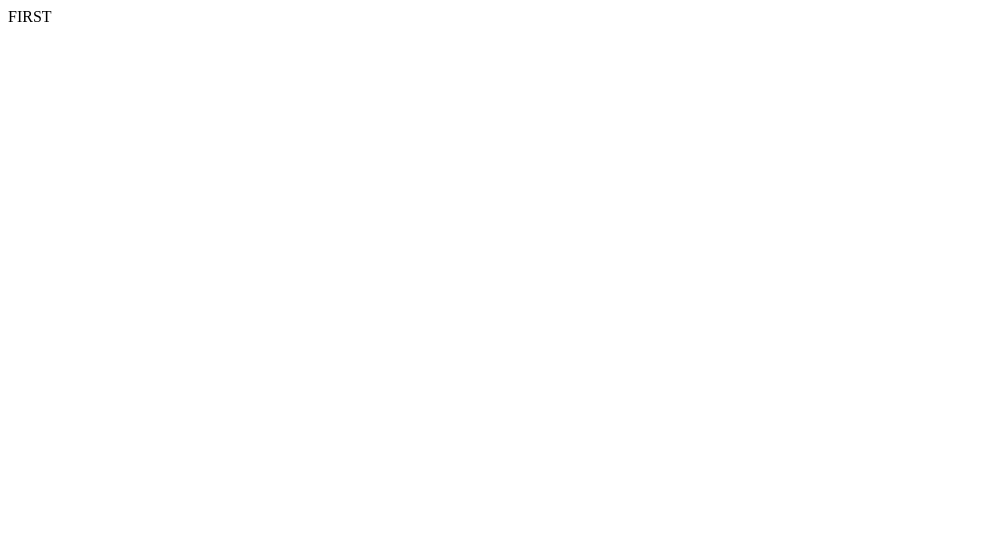
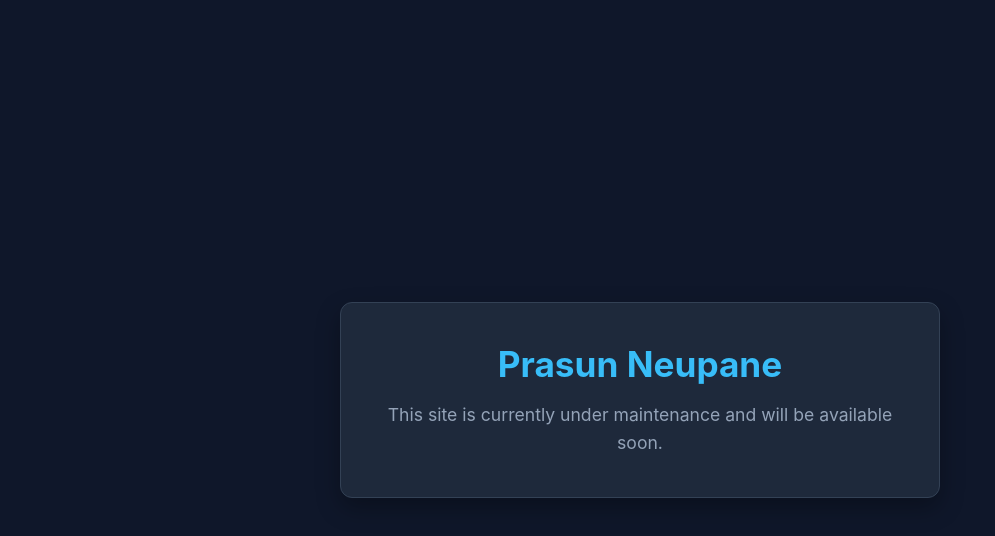
Before and after one commit to prasunneupane0-del/portfolio-website, a plain HTML site: page index.html in a window 1280 px wide. Shown: the whole page, without its empty margins (0-995 px from the left). Drawn offline with Linux system fonts and the light colour scheme.

Commit message:
Update index.html

```diff
--- a/index.html
+++ b/index.html
@@ -1,3 +1,56 @@
-<html>
-    FIRST
+<!DOCTYPE html>
+<html lang="en">
+<head>
+    <meta charset="UTF-8">
+    <meta name="viewport" content="width=device-width, initial-scale=1.0">
+    <title>Prasun Neupane - Under Maintenance</title>
+    <style>
+        * {
+            box-sizing: border-box;
+            margin: 0;
+            padding: 0;
+        }
+
+        body {
+            font-family: -apple-system, BlinkMacSystemFont, "Segoe UI", Roboto, Helvetica, Arial, sans-serif;
+            background-color: #0f172a;
+            color: #f8fafc;
+            display: flex;
+            align-items: center;
+            justify-content: center;
+            min-height: 100vh;
+            text-align: center;
+            padding: 20px;
+        }
+
+        .container {
+            max-width: 600px;
+            background: #1e293b;
+            padding: 40px 30px;
+            border-radius: 12px;
+            box-shadow: 0 10px 25px rgba(0, 0, 0, 0.3);
+            border: 1px solid #334155;
+        }
+
+        h1 {
+            font-size: 2.2rem;
+            margin-bottom: 16px;
+            color: #38bdf8;
+        }
+
+        p {
+            font-size: 1.1rem;
+            color: #94a3b8;
+            line-height: 1.6;
+        }
+    </style>
+</head>
+<body>
+
+    <div class="container">
+        <h1>Prasun Neupane</h1>
+        <p>This site is currently under maintenance and will be available soon.</p>
+    </div>
+
+</body>
 </html>
```
